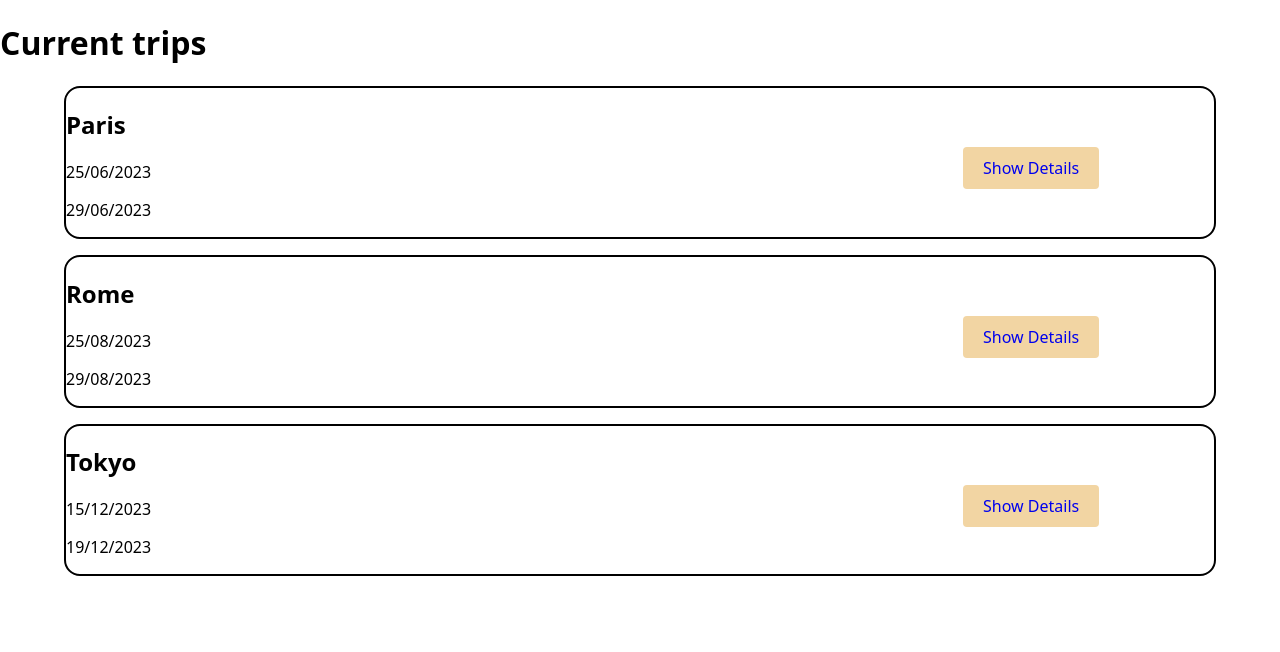
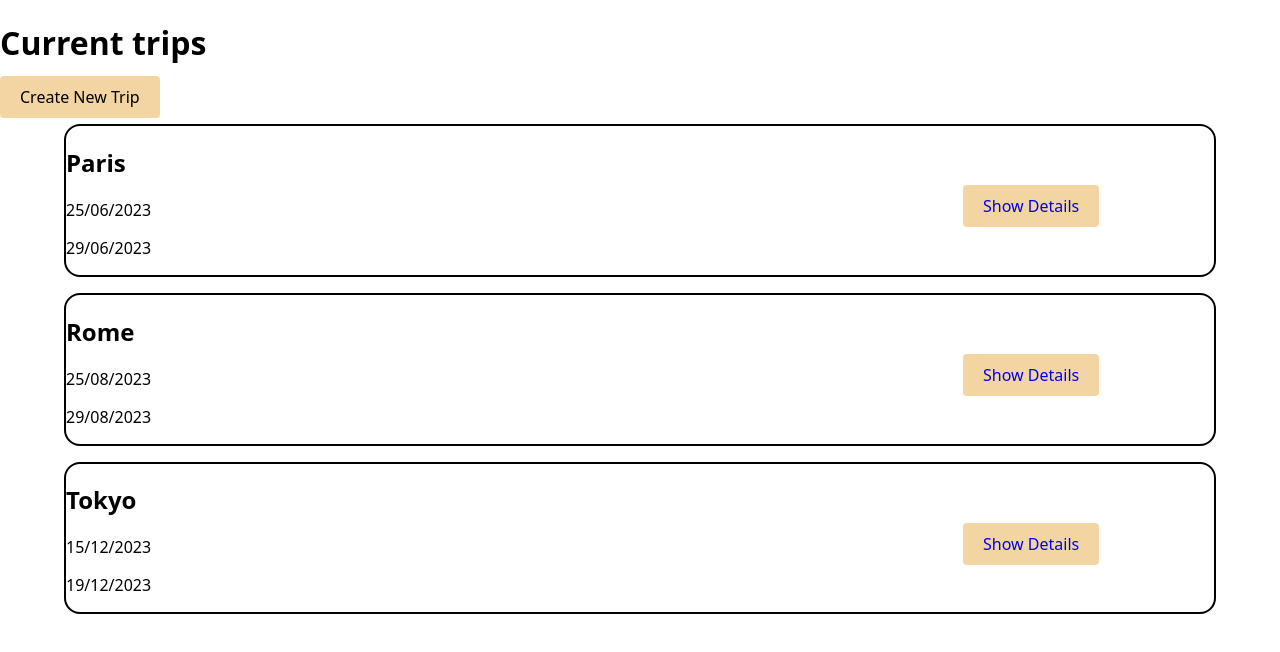
Before and after one commit to LukasWeckner/Capstone-Travel, a Next.js app: page / in a window 1280 px wide. Shown: the top 652 px of the page. Built offline with nearby package versions, Linux system fonts and the light colour scheme.

Commit message:
create Link to new-trip form

```diff
--- a/pages/index.js
+++ b/pages/index.js
@@ -1,10 +1,24 @@
 import PreviewCard from "../components/PreviewCard";
+import Link from "next/link";
+import styled from "styled-components";
 
 export default function Home() {
   return (
     <main>
       <h1>Current trips</h1>
+      <div>
+        <StyledLink href={"/new-trip"}>Create New Trip</StyledLink>
+      </div>
       <PreviewCard />
     </main>
   );
 }
+
+const StyledLink = styled(Link)`
+  text-decoration: none;
+  color: black;
+  padding: 10px 20px;
+  background-color: #f2d5a3;
+  border-radius: 4px;
+  cursor: pointer;
+`;
```
